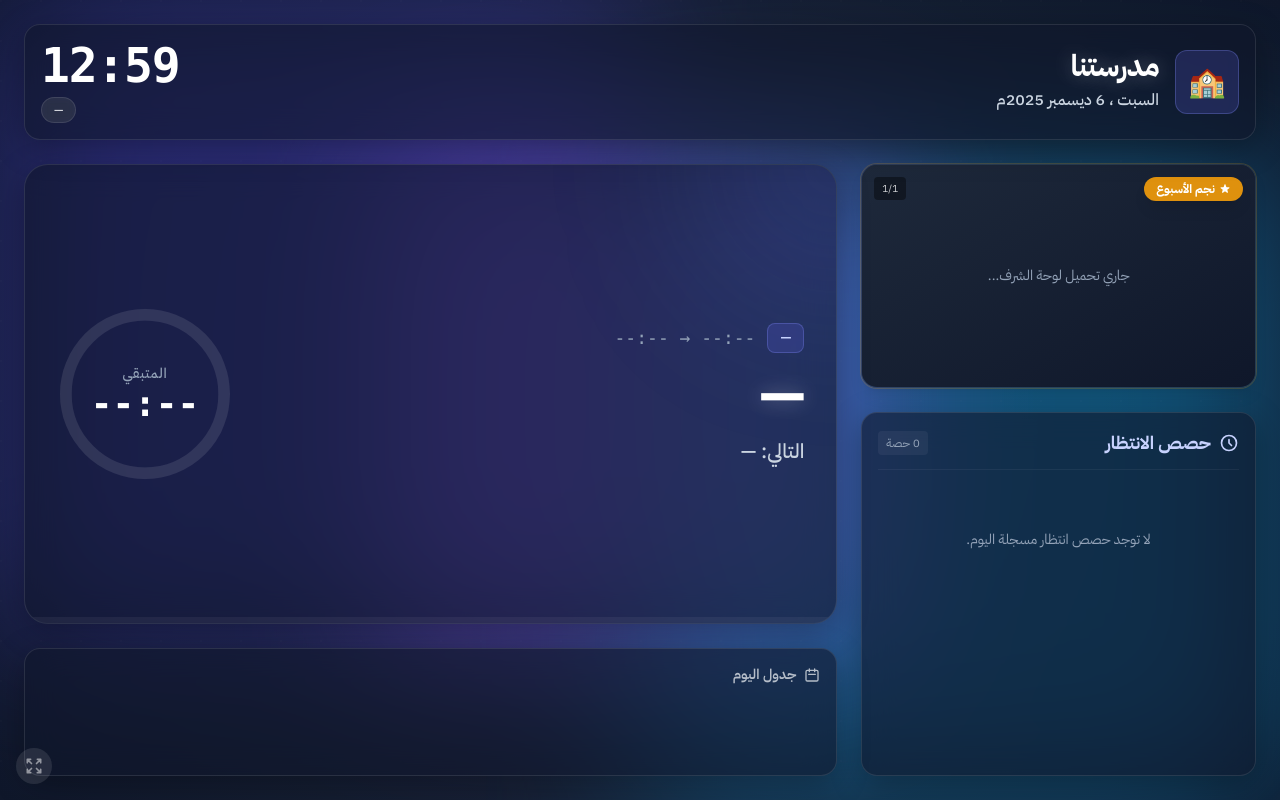
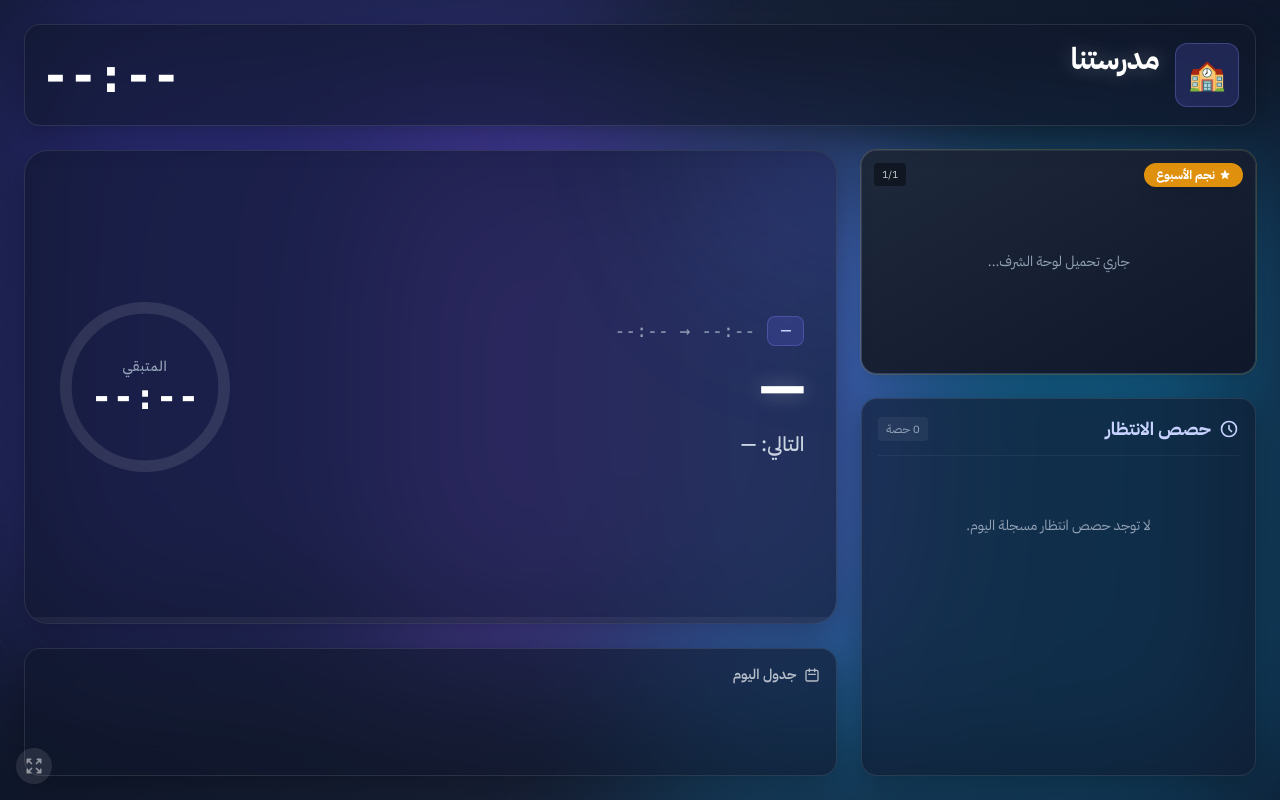
Before and after one commit to azzam1122112-dot/school_display, a Django app: page / in a window 1280 px wide. Run offline with Django 5.2, Linux system fonts and the light colour scheme; data that the repository does not hold is empty; some libraries are stand-ins or nearby versions.

Commit message:
Remove weather and city from display

```diff
--- a/templates/website/display.html
+++ b/templates/website/display.html
@@ -133,11 +133,6 @@
 
     <div class="text-left flex flex-col items-end">
       <div id="clock" class="text-4xl md:text-5xl font-bold text-white num-font tracking-tight leading-none drop-shadow-glow">--:--</div>
-      <div class="flex items-center gap-3 mt-2">
-        <div id="wxChip" class="flex items-center gap-2 bg-white/10 px-3 py-1 rounded-full text-xs backdrop-blur-sm border border-white/10">
-          <span class="animate-pulse">📡</span> ...
-        </div>
-      </div>
     </div>
   </header>
 
```
